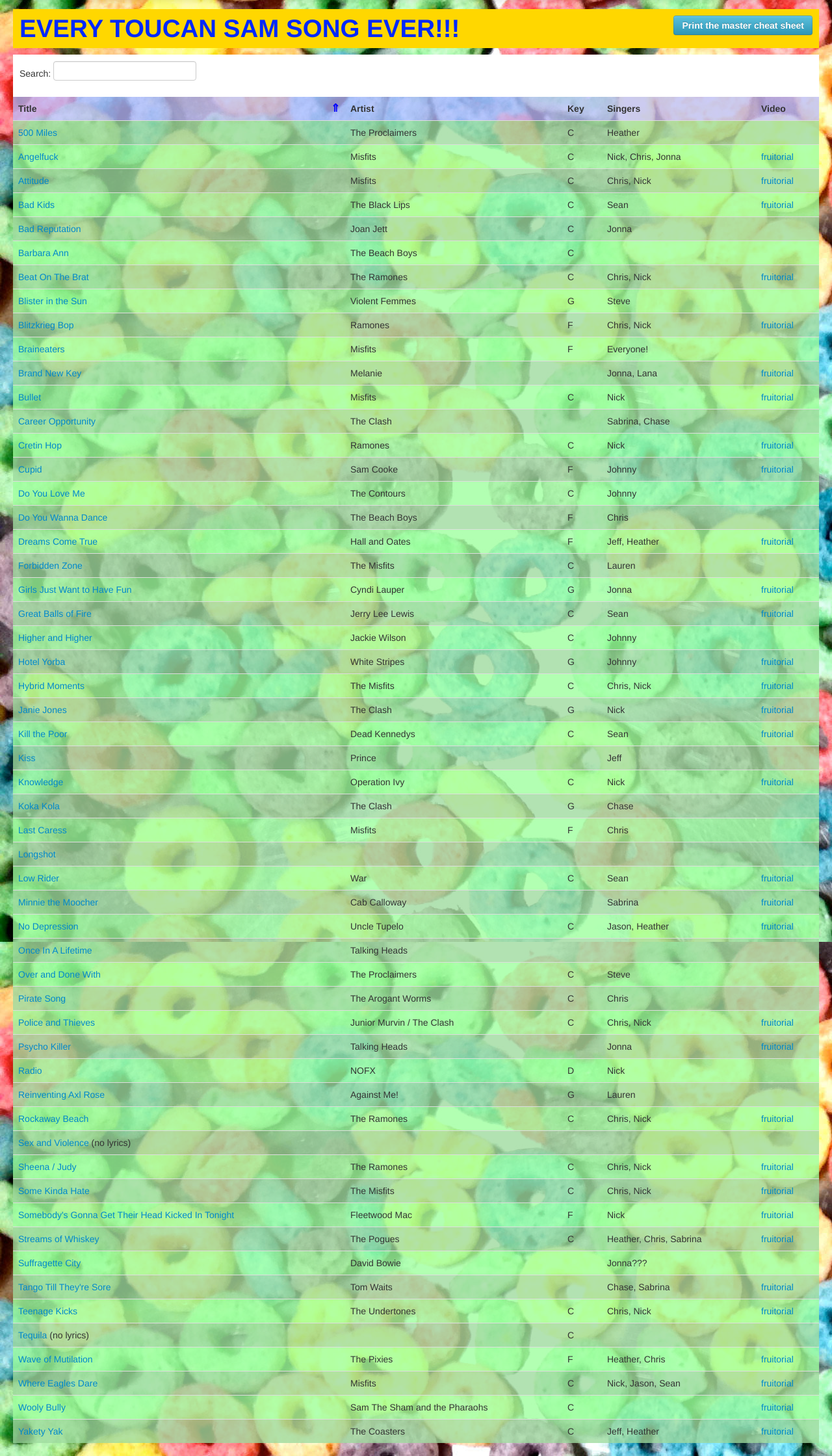
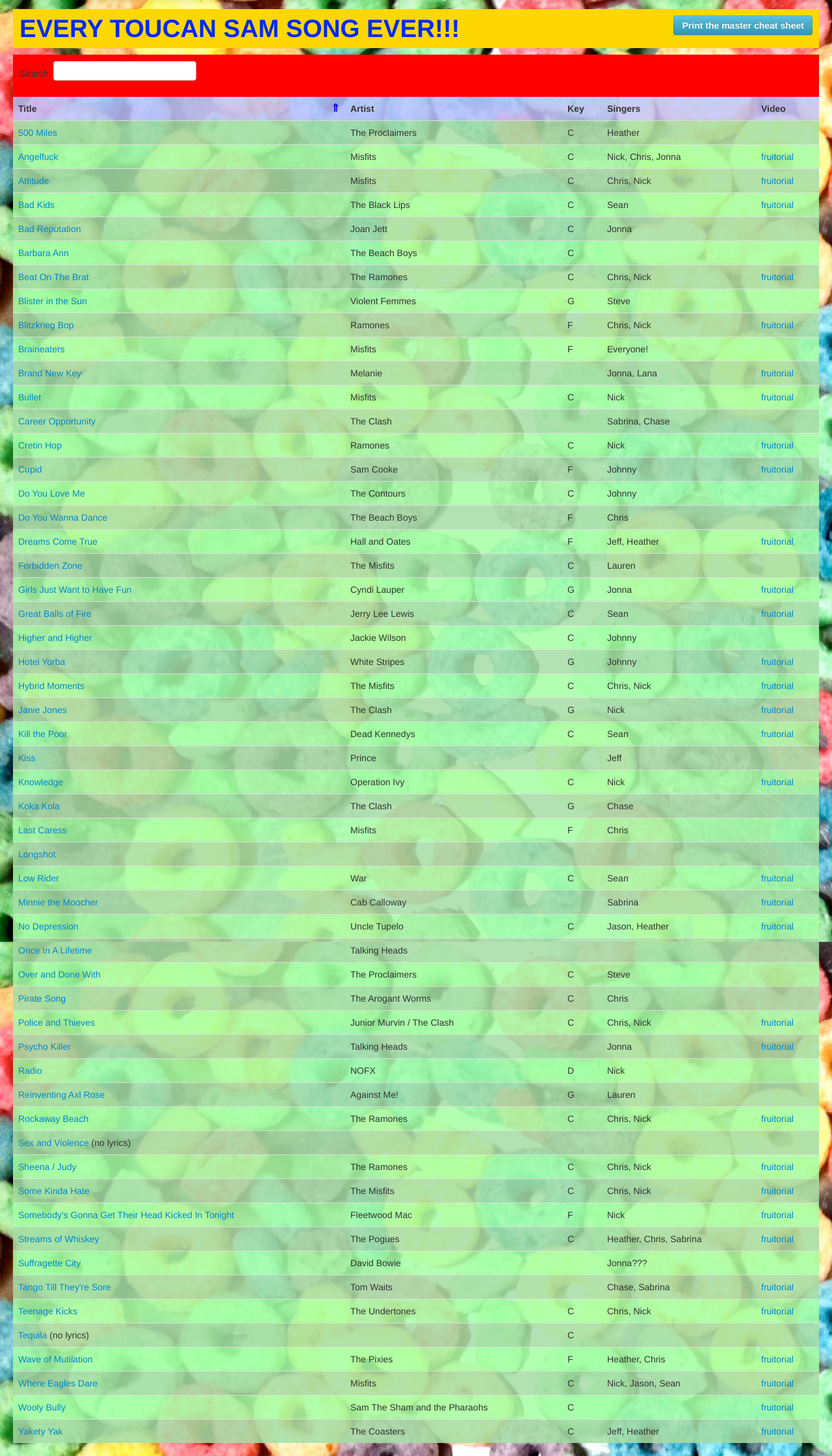
Before and after one commit to chrispitzer/toucan-sam, a Django app: page // in a window 1280 px wide. Shown: the part 51-2291 px from the top of the page at 65% size. Run offline with Django 3.2, Linux system fonts and the light colour scheme; data comes from the database, SQL or seed files in the repository; parts of the project's set-up code (start-up, migrations or seed data) failed here and were passed over; some libraries are stand-ins or nearby versions.

Commit message:
clean up styles a touch

```diff
--- a/toucansam/toucansam/templates/shared_base.html
+++ b/toucansam/toucansam/templates/shared_base.html
@@ -27,7 +27,7 @@
                 font-size: 40px;
             }
             .randocolor {
-                background-color: white;
+                background-color: {% randocolor %};
                 padding: 10px;
             }
             .smaller {
--- a/toucansam/toucansam/templates/song_list.html
+++ b/toucansam/toucansam/templates/song_list.html
@@ -6,7 +6,7 @@
 <style type="text/css" media="screen">
     table {
         margin-bottom: 10px;
-        background-color: rgba(255, 255, 255, 0.7);
+        background-color: rgba(255, 255, 255, 0.8);
     }
     tr.odd {
         background-color: rgba(0, 0, 0, 0.2);
```
